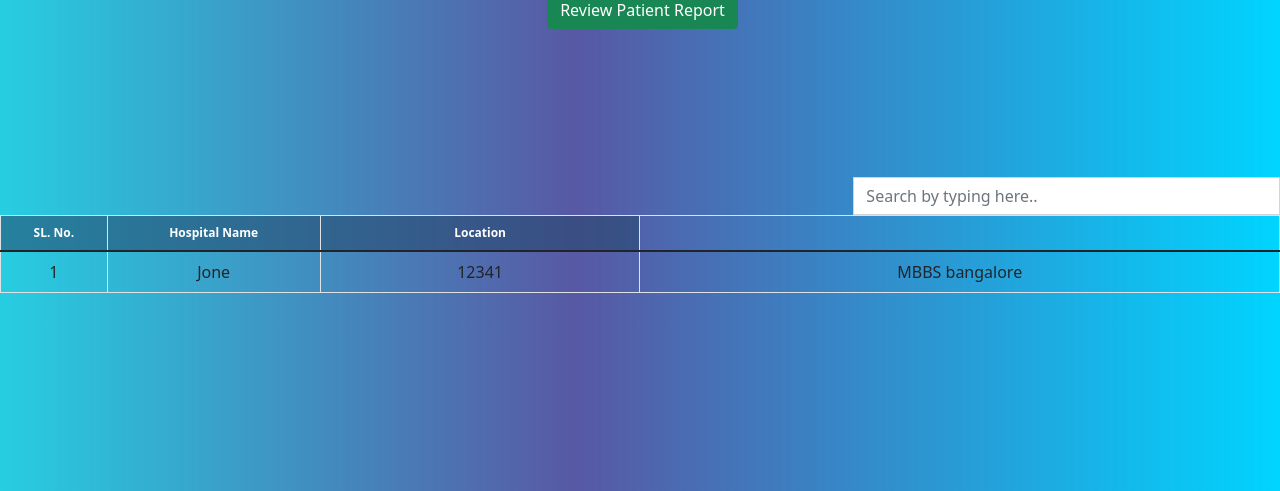
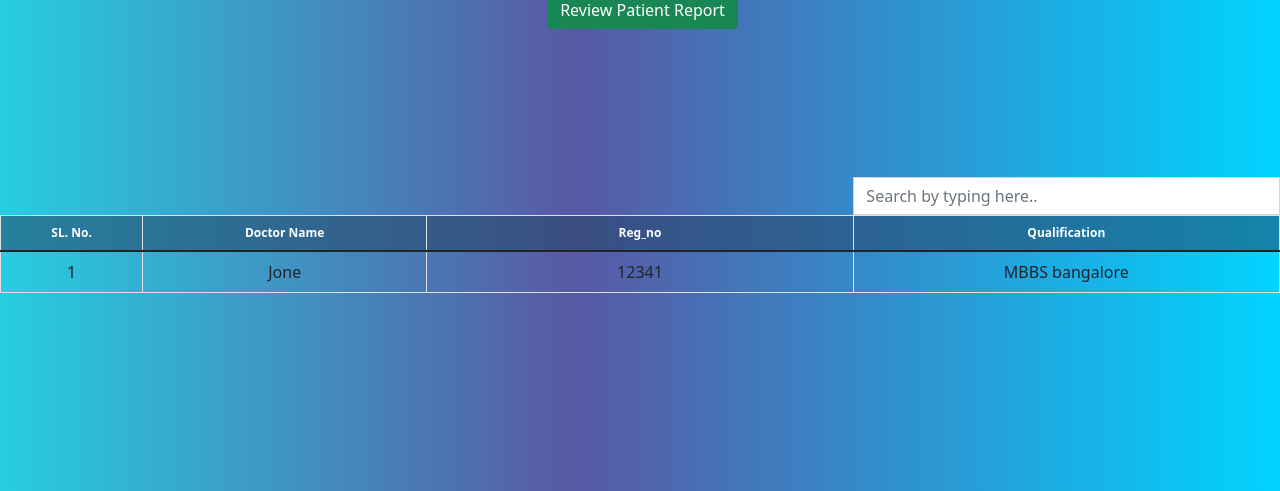
Before and after one commit to swebreza/covidpatientdb, a PHP site: page /doctor.php in a window 1280 px wide. Shown: the part 185-676 px from the top of the page. Run offline with PHP 8.4, Linux system fonts and the light colour scheme; data comes from the database, SQL or seed files in the repository; some web fonts are replaced.

Commit message:
bugs resolved

```diff
--- a/doctor.php
+++ b/doctor.php
@@ -27,8 +27,9 @@
     <thead class="bill-header cs">
      <tr>
       <th id="trs-hd-1" class="col-lg-1">SL. No.</th>
-      <th id="trs-hd-2" class="col-lg-2">Hospital Name</th>
-      <th id="trs-hd-3" class="col-lg-3">Location</th>
+      <th id="trs-hd-2" class="col-lg-2">Doctor Name</th>
+      <th id="trs-hd-3" class="col-lg-3">Reg_no</th>
+      <th id="trs-hd-3" class="col-lg-3">Qualification</th>
       <!-- <th id="trs-hd-6" class="col-lg-2">Action</th> -->
      </tr>
     </thead>
```
